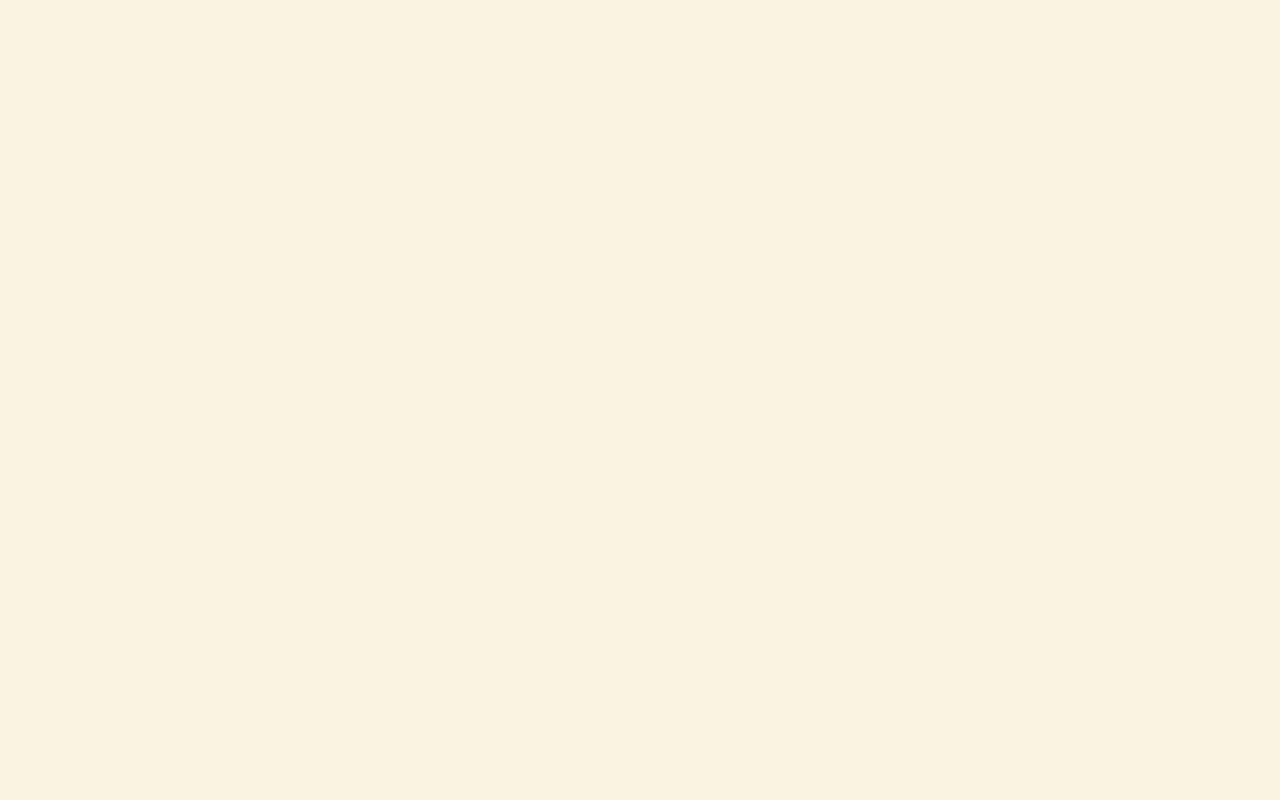
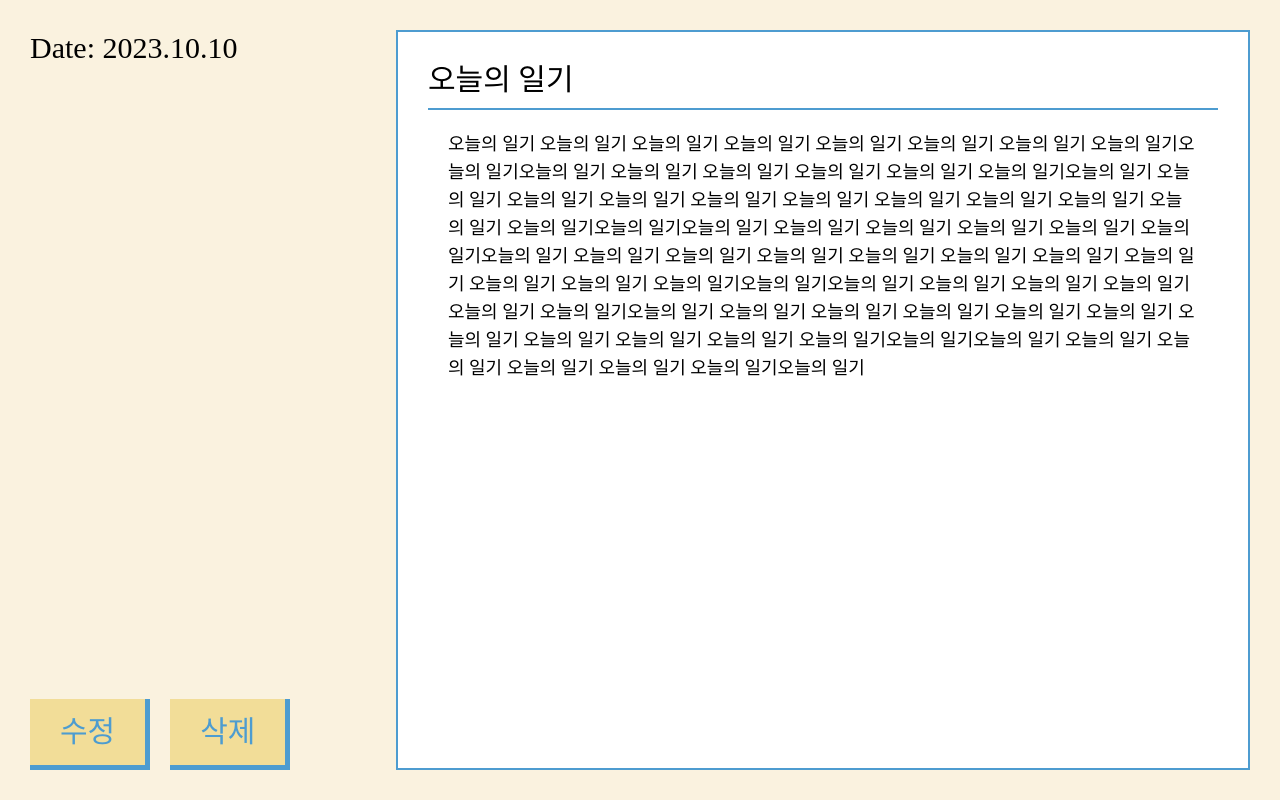
Before and after one commit to rloo8/birdee-fe, a React (Create React App) app: page /diaries/1/page/1 in a window 1280 px wide. Before the commit this address had no page. Built offline with nearby package versions, Linux system fonts and the light colour scheme; a web font is replaced by a local one.

Commit message:
Feat: 페이지 읽기 기본 구조 작성

```diff
--- a/src/App.js
+++ b/src/App.js
@@ -4,6 +4,7 @@ import Mypage from "./Routes/Mypage";
 import CreateDiary from "./Routes/CreateDiary";
 import PageList from "./Routes/PageList";
 import CreatePage from "./Routes/CreatePage";
+import Page from "./Routes/Page";
 
 function App() {
   return (
@@ -14,6 +15,7 @@ function App() {
           <Route path="/mypage" element={<Mypage />}></Route>
           <Route path="/diaries/create" element={<CreateDiary />}></Route>
           <Route path="/diaries/:id/pages" element={<PageList />}></Route>
+          <Route path="/diaries/:id/page/:page_id" element={<Page />}></Route>
           <Route
             path="/diaries/:id/pages/create"
             element={<CreatePage />}
--- a/src/Routes/CreatePage.js
+++ b/src/Routes/CreatePage.js
@@ -46,7 +46,7 @@ const Counter = styled.p`
 export default function CreatePage() {
   const today = new Date();
 
-  const { register, handleSubmit, setValue, watch } = useForm();
+  const { register, handleSubmit } = useForm();
   const [counter, setCounter] = useState(0);
 
   const onValid = (data) => {
--- /dev/null
+++ b/src/Routes/Page.js
@@ -0,0 +1,67 @@
+import styled from "styled-components";
+import { boxStyle, btnStyle } from "../styles/commonStyles";
+
+const Wrapper = styled.div`
+  display: flex;
+  justify-content: space-between;
+  padding: 30px;
+  height: 100vh;
+  ::-webkit-scrollbar {
+    display: none;
+  }
+`;
+const SideWrapper = styled.div`
+  display: flex;
+  flex-direction: column;
+  justify-content: space-between;
+`;
+const WriteBtn = styled.button`
+  width: 100%;
+  ${btnStyle}
+`;
+const PageWrapper = styled.form`
+  width: 70%;
+  padding: 30px;
+  overflow-y: auto;
+  height: 100%;
+  ${boxStyle}
+`;
+const PageTitle = styled.div`
+  font-size: 30px;
+  border-bottom: 2px solid #4d9cd0;
+  padding-bottom: 10px;
+  display: flex;
+  gap: 10px;
+`;
+
+export default function Page() {
+  return (
+    <Wrapper>
+      <SideWrapper>
+        <span className="text-3xl">Date: 2023.10.10</span>
+        <div className="flex gap-5">
+          <WriteBtn>수정</WriteBtn>
+          <WriteBtn>삭제</WriteBtn>
+        </div>
+      </SideWrapper>
+
+      <PageWrapper>
+        <PageTitle>오늘의 일기</PageTitle>
+        <p className="w-[100%] h-[90%] p-5 text-lg focus:outline-none">
+          오늘의 일기 오늘의 일기 오늘의 일기 오늘의 일기 오늘의 일기 오늘의
+          일기 오늘의 일기 오늘의 일기오늘의 일기오늘의 일기 오늘의 일기 오늘의
+          일기 오늘의 일기 오늘의 일기 오늘의 일기오늘의 일기 오늘의 일기 오늘의
+          일기 오늘의 일기 오늘의 일기 오늘의 일기 오늘의 일기 오늘의 일기
+          오늘의 일기 오늘의 일기 오늘의 일기오늘의 일기오늘의 일기 오늘의 일기
+          오늘의 일기 오늘의 일기 오늘의 일기 오늘의 일기오늘의 일기 오늘의 일기
+          오늘의 일기 오늘의 일기 오늘의 일기 오늘의 일기 오늘의 일기 오늘의
+          일기 오늘의 일기 오늘의 일기 오늘의 일기오늘의 일기오늘의 일기 오늘의
+          일기 오늘의 일기 오늘의 일기 오늘의 일기 오늘의 일기오늘의 일기 오늘의
+          일기 오늘의 일기 오늘의 일기 오늘의 일기 오늘의 일기 오늘의 일기
+          오늘의 일기 오늘의 일기 오늘의 일기 오늘의 일기오늘의 일기오늘의 일기
+          오늘의 일기 오늘의 일기 오늘의 일기 오늘의 일기 오늘의 일기오늘의 일기
+        </p>
+      </PageWrapper>
+    </Wrapper>
+  );
+}
--- a/src/Routes/PageList.js
+++ b/src/Routes/PageList.js
@@ -1,7 +1,7 @@
 import styled from "styled-components";
 import { boxStyle, btnStyle } from "../styles/commonStyles";
 import MyCalendar from "../Components/MyCalendar";
-import { Link } from "react-router-dom";
+import { Link, useParams } from "react-router-dom";
 
 // styled components
 const Wrapper = styled.div`
@@ -47,6 +47,9 @@ const PageContent = styled.div`
 `;
 
 export default function PageList() {
+  const params = useParams();
+
+  console.log(params);
   return (
     <Wrapper>
       <SideWrapper>
@@ -58,7 +61,7 @@ export default function PageList() {
           </ul>
         </div>
         <div className="flex flex-col gap-5">
-          <Link to="/diaries/:id/pages/create">
+          <Link to={`/diaries/${params.id}/pages/create`}>
             <WriteBtn>My turn! 글쓰기</WriteBtn>
           </Link>
           <MyCalendar />
```
